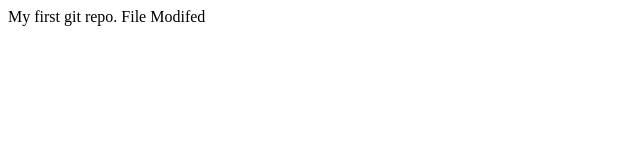
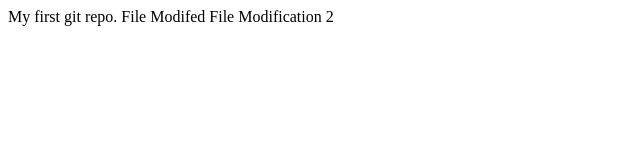
Before and after one commit to DilipRajkumar/git-training, a plain HTML site: page index.html in a window 1280 px wide. Shown: the whole page, without its empty margins (0-640 px from the left). Drawn offline with Linux system fonts and the light colour scheme.

Commit message:
Modified the file for git Demo

```diff
--- a/index.html
+++ b/index.html
@@ -1 +1,7 @@
-<html><body>My first git repo.  File Modifed</body><html>
+<html>
+  <body>
+    My first git repo.  File Modifed
+    File Modification 2
+
+  </body>
+<html>
```
